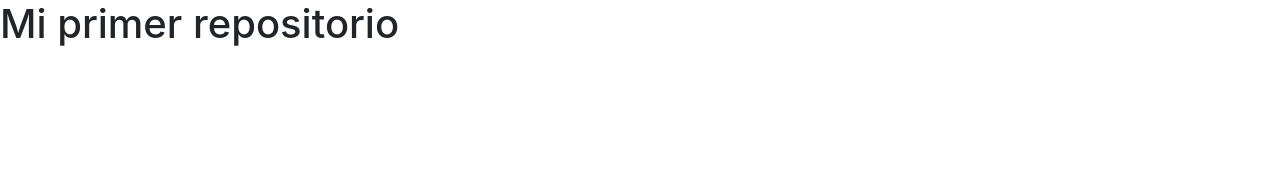
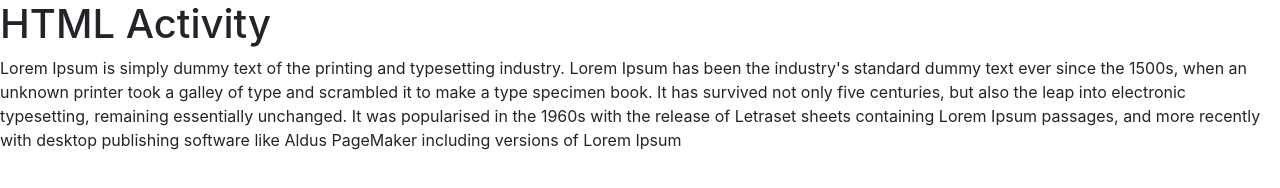
Before and after one commit to ed1998/project-git-parquesoft, a plain HTML site: page index.html in a window 1280 px wide. Drawn offline with nearby package versions, Linux system fonts and the light colour scheme.

Commit message:
Agreamos un parrafo de prueba

```diff
--- a/index.html
+++ b/index.html
@@ -11,7 +11,16 @@
     <link rel="icon" href="image/git.ico">
 </head>
   <body>
-    <h1>Mi primer repositorio</h1>
+    <h1>HTML Activity</h1>
+    <p>
+      Lorem Ipsum is simply dummy text of the printing and typesetting industry. Lorem Ipsum
+      has been the industry's standard dummy text ever since the 1500s, when an unknown printer
+      took a galley of type and scrambled it to make a type specimen book. It has survived not
+      only five centuries, but also the leap into electronic typesetting, remaining essentially
+      unchanged. It was popularised in the 1960s with the release of Letraset sheets containing
+      Lorem Ipsum passages, and more recently with desktop publishing software like Aldus PageMaker
+      including versions of Lorem Ipsum
+  </p>
 
     <!-- Optional JavaScript; choose one of the two! -->
 
```
